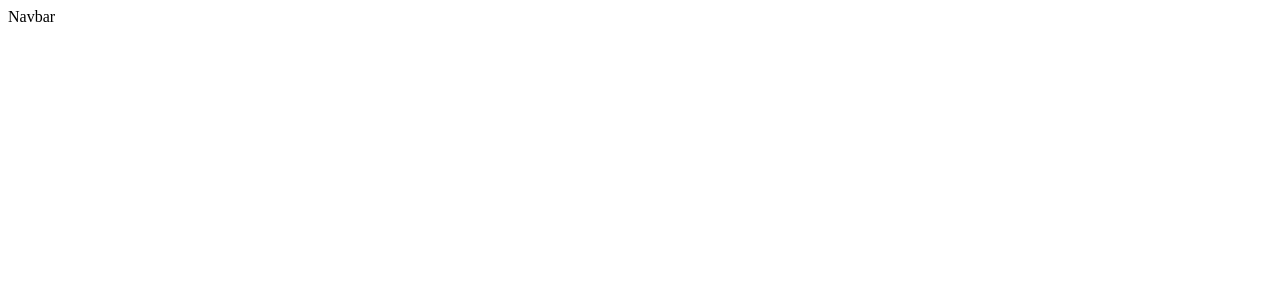
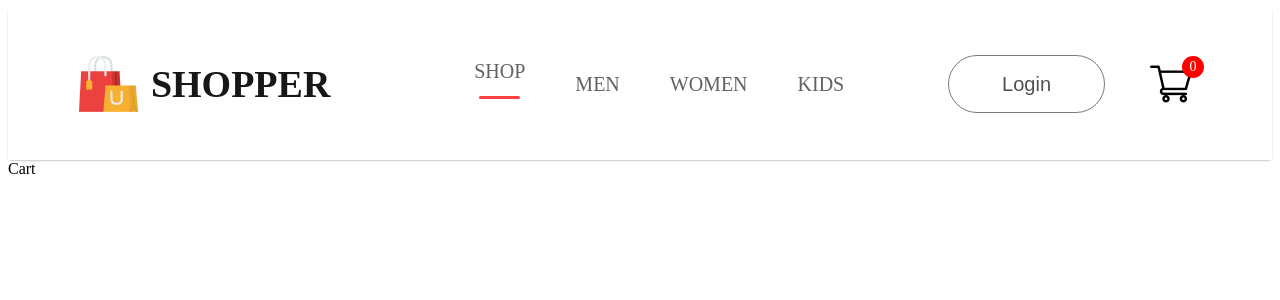
Before and after one commit to sameersattar123/Ecommerce_Store, a React (Vite) app in the folder frontend/: page /cart in a window 1280 px wide. Shown: the top 300 px of the page. Built offline with nearby package versions, Linux system fonts and the light colour scheme.

Commit message:
complete

```diff
--- a/frontend/src/App.jsx
+++ b/frontend/src/App.jsx
@@ -1,12 +1,31 @@
-import React from 'react'
-import Navbar from './components/Navbar/Navbar'
+import React from "react";
+import Navbar from "./components/Navbar/Navbar";
+import { BrowserRouter, Route, Routes } from "react-router-dom";
+import Cart from "./pages/Cart";
+import Shop from "./pages/Shop";
+import LoginSignup from "./pages/LoginSignup";
+import Product from "./pages/Product";
+import ShopCategory from "./pages/ShopCategory";
 
 const App = () => {
   return (
-    <div>
-      <Navbar/>
-    </div>
-  )
-}
+    <>
+      <BrowserRouter>
+        <Navbar />
+        <Routes>
+          <Route path="/" element={<Shop />} />
+          <Route path="/mens" element={<ShopCategory category={"mens"} />} />
+          <Route path="/womens" element={<ShopCategory category={"womens"} />} />
+          <Route path="/kids" element={<ShopCategory category={"kids"} />} />
+          <Route path="/cart" element={<Cart />} />
+          <Route path="/login" element={<LoginSignup />} />
+          <Route path="/product" element={<Product />}>
+            <Route path=":productId" element={<Product />} />
+          </Route>
+        </Routes>
+      </BrowserRouter>
+    </>
+  );
+};
 
-export default App
+export default App;
--- a/frontend/src/components/Navbar/Navbar.css
+++ b/frontend/src/components/Navbar/Navbar.css
@@ -0,0 +1,83 @@
+.navbar {
+  display: flex;
+  justify-content: space-around;
+  align-items: center;
+  padding: 16px;
+  box-shadow: 0 1px 3px -2px black;
+}
+
+.nav-logo {
+  display: flex;
+  align-items: center;
+  gap: 10px;
+}
+
+.nav-logo p {
+  font-size: 38px;
+  font-weight: 600;
+  color: #171717;
+}
+
+.nav-menu {
+  display: flex;
+  align-items: center;
+  gap: 50px;
+  color: #626262;
+  font-size: 20px;
+  font-weight: 500;
+  list-style: none;
+}
+
+.nav-menu li {
+  display: flex;
+  flex-direction: column;
+  align-items: center;
+  justify-content: center;
+  cursor: pointer;
+  gap: 3px;
+}
+
+.nav-menu hr {
+  width: 80%;
+  border-radius: 10px;
+  height: 3px;
+  background: #FF4141;
+  border: none;
+}
+
+.nav-login-cart {
+    display: flex;
+    align-items: center;
+    gap: 45px;
+}
+
+.nav-login-cart button {
+height: 58px;
+width: 157px;
+cursor: pointer;
+font-weight: 500;
+font-size: 20px;
+color: #515151;
+border-radius: 75px;
+outline: none;
+border: 1px solid #7a7a7a;
+background-color: white;
+}
+
+.nav-login-cart button:hover{
+background-color: #f3f3f3;
+}
+
+.nav-cart-count {
+    display: flex;
+    align-items: center;
+    justify-content: center;
+    background-color: red;
+    color: white;
+    margin-top: -35px;
+    margin-left: -55px;
+    border-radius: 11px;
+    width: 22px;
+    height: 22px;
+    font-size: 14px;
+}
--- a/frontend/src/components/Navbar/Navbar.jsx
+++ b/frontend/src/components/Navbar/Navbar.jsx
@@ -1,10 +1,29 @@
-import React from 'react'
-import "./Navbar.css"
+import React, { useState } from "react";
+import cart from "../../assets/cart_icon.png"
+import logo from "../../assets/logo.png"
+import "./Navbar.css";
 
 const Navbar = () => {
+    const [menu, setMenu] = useState("shop")
   return (
-    <div>Navbar</div>
-  )
-}
+    <div className="navbar">
+      <div className="nav-logo">
+        <img src={logo} alt="" />
+        <p>SHOPPER</p>
+      </div>
+      <ul className="nav-menu">
+        <li onClick={() => setMenu("shop")}>SHOP {menu === 'shop' ?   <hr/> : "" }</li>
+        <li onClick={() => setMenu("mens")}>MEN {menu === 'mens' ?   <hr/> : "" }</li>
+        <li onClick={() => setMenu("womens")}>WOMEN {menu === 'womens' ?   <hr/> : "" }</li>
+        <li onClick={() => setMenu("kids")}>KIDS {menu === 'kids' ?   <hr/> : "" }</li>
+      </ul>
+      <div className="nav-login-cart">
+        <button>Login</button>
+        <img src={cart} alt="" />
+        <div className="nav-cart-count">0</div>
+      </div>
+    </div>
+  );
+};
 
-export default Navbar
+export default Navbar;
--- /dev/null
+++ b/frontend/src/pages/Cart.jsx
@@ -0,0 +1,9 @@
+import React from 'react'
+
+const Cart = () => {
+  return (
+    <div>Cart</div>
+  )
+}
+
+export default Cart
--- /dev/null
+++ b/frontend/src/pages/LoginSignup.jsx
@@ -0,0 +1,9 @@
+import React from 'react'
+
+const LoginSignup = () => {
+  return (
+    <div>LoginSignup</div>
+  )
+}
+
+export default LoginSignup
--- /dev/null
+++ b/frontend/src/pages/Product.jsx
@@ -0,0 +1,9 @@
+import React from 'react'
+
+const Product = () => {
+  return (
+    <div>Product</div>
+  )
+}
+
+export default Product
--- /dev/null
+++ b/frontend/src/pages/Shop.jsx
@@ -0,0 +1,9 @@
+import React from 'react'
+
+const Shop = () => {
+  return (
+    <div>Shop</div>
+  )
+}
+
+export default Shop
--- /dev/null
+++ b/frontend/src/pages/ShopCategory.jsx
@@ -0,0 +1,9 @@
+import React from 'react'
+
+const ShopCategory = ({category}) => {
+  return (
+    <div>ShopCategory</div>
+  )
+}
+
+export default ShopCategory
```
